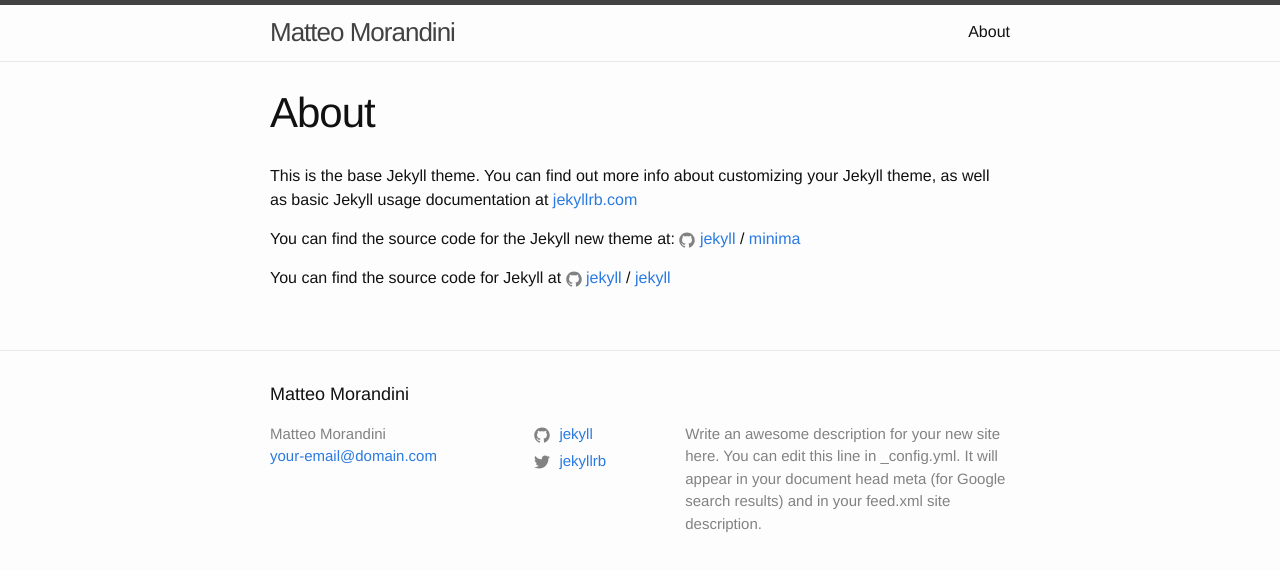
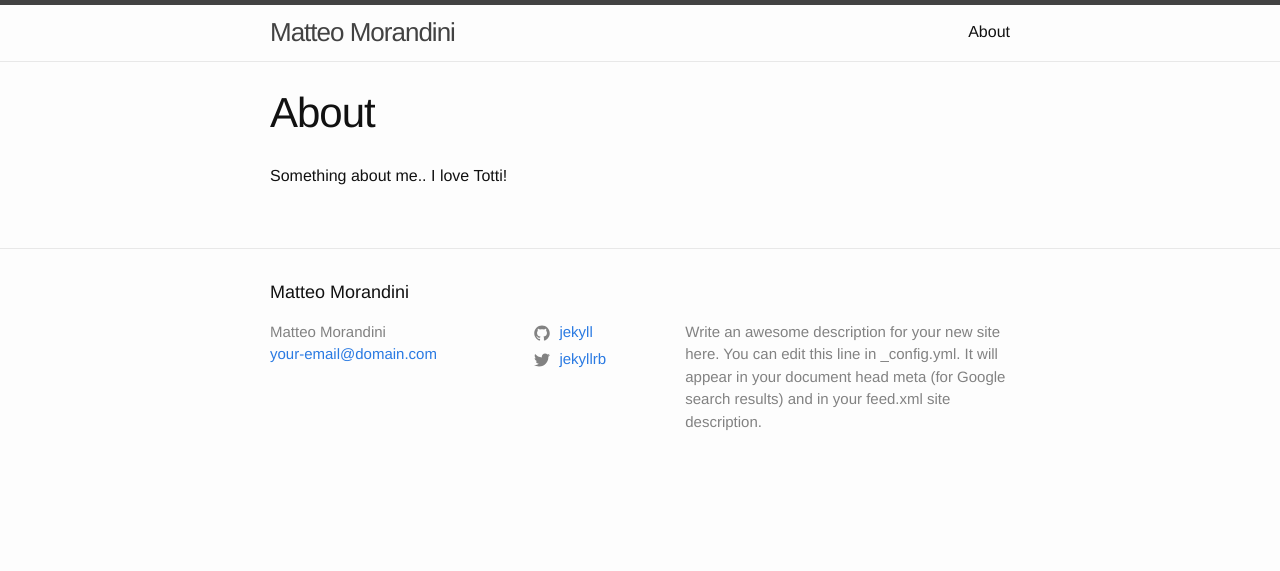
Before and after one commit to mmorandini/mmorandini.github.io, a Jekyll site: the page built from about.md, in a window 1280 px wide. Shown: the top 571 px of the page. Built offline with Jekyll 4.4.1, drawn with Linux system fonts in a browser that asks for light colours.

Commit message:
added new domain

```diff
--- /dev/null
+++ b/CNAME
@@ -0,0 +1 @@
+mmorandini.com
--- a/about.md
+++ b/about.md
@@ -4,12 +4,4 @@ title: About
 permalink: /about/
 ---
 
-This is the base Jekyll theme. You can find out more info about customizing your Jekyll theme, as well as basic Jekyll usage documentation at [jekyllrb.com](https://jekyllrb.com/)
-
-You can find the source code for the Jekyll new theme at:
-{% include icon-github.html username="jekyll" %} /
-[minima](https://github.com/jekyll/minima)
-
-You can find the source code for Jekyll at
-{% include icon-github.html username="jekyll" %} /
-[jekyll](https://github.com/jekyll/jekyll)
+Something about me.. I love Totti!
```
